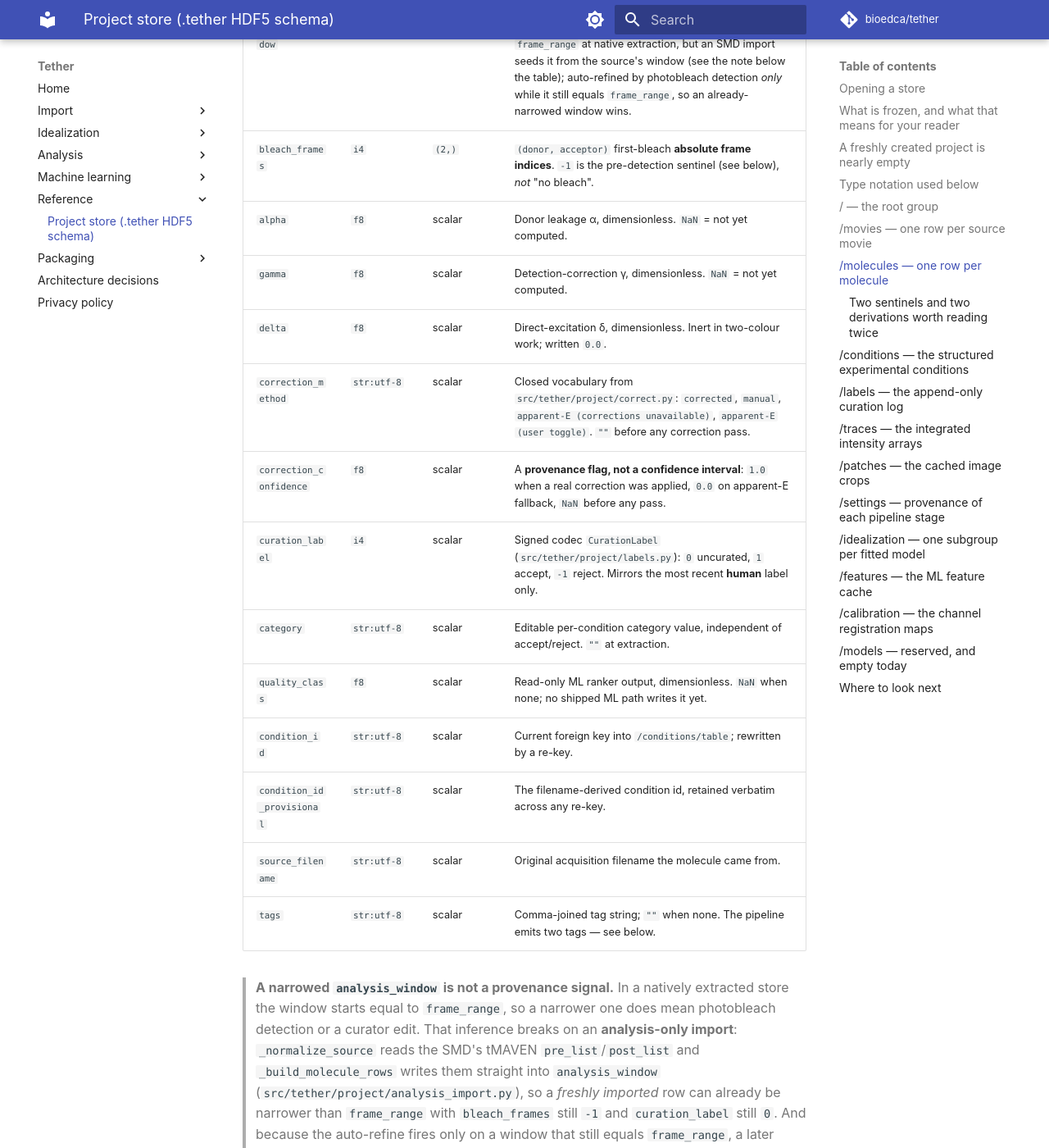
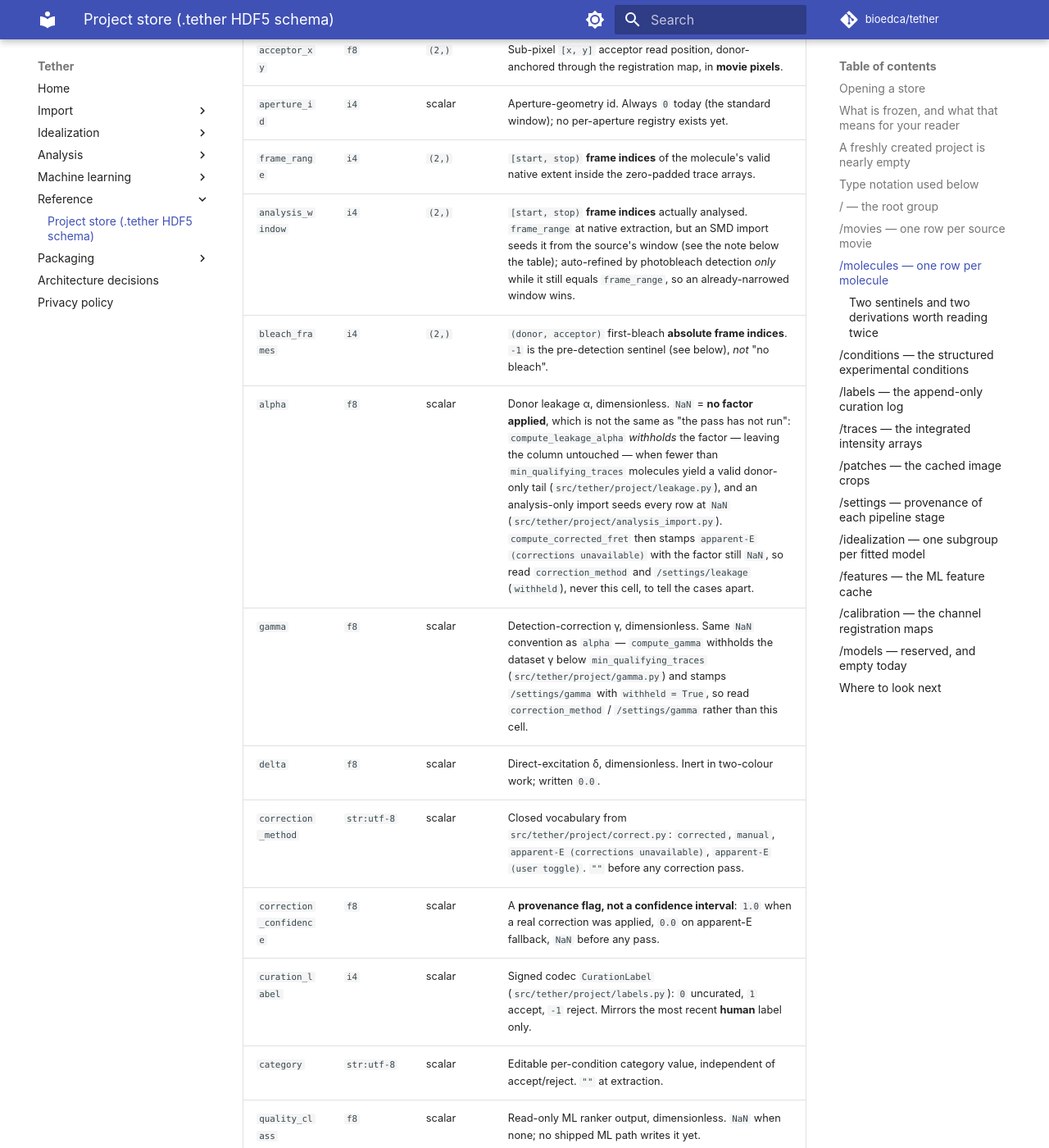
Before and after one commit to bioedca/tether, an MkDocs documentation site: the page built from docs/reference/tether-format.md, in a window 1280 px wide and 1400 px high, scrolled down 7991 px. Shown: the whole window at 82% size. Built offline with MkDocs 1.6.1 and Material for MkDocs 9.7.7, drawn with Linux system fonts in a browser that asks for light colours; comment, search, counter and statistics services are not loaded; the version menu is left out; some of the changed text lies outside the part shown.

Commit message:
docs(reference): correct six store-schema claims the review flagged

```diff
--- a/docs/reference/tether-format.md
+++ b/docs/reference/tether-format.md
@@ -156,7 +156,7 @@
 | Store provenance | Writer | What differs |
 |---|---|---|
 | Native extraction | `write_extraction` (`src/tether/imaging/extract.py`) | The full record: `/movies` rows, coordinates, all six `/traces` layers, `/patches`. |
-| Deep-LASI reconstruction | `reconstruct_project` (`src/tether/project/reconstruct.py`) | Also goes through `write_extraction`, so the layout is identical — but the trace values are the legacy `.mat` series copied verbatim, **not** an integration this build performed. |
+| Deep-LASI reconstruction | `reconstruct_project` (`src/tether/project/reconstruct.py`) | Also goes through `write_extraction`, so the `/movies`, `/molecules`, `/traces` and `/patches` layout is the same — but the trace values are the legacy `.mat` series copied verbatim, **not** an integration this build performed, and **no calibration is written**: `reconstruct_project` never calls `write_calibration`, so `/calibration` stays empty, `/movies.calibration_id` is `""` and the channel crop/rotation/flip fields are all zero. |
 | Analysis-only import | `import_analysis_only_project` (`src/tether/project/analysis_import.py`) | No `/movies` rows, `movie_id = ""`, `donor_xy`/`acceptor_xy` `NaN`, `/patches` empty, only the two corrected `/traces` layers. |
 | Subset export | `export_subset_tether` (`src/tether/project/export.py`) | A new store: `/molecules` rows copied verbatim (so `movie_id` survives as a **dangling** key), no `/movies` rows, corrected `/traces` only unless `include_raw=True`. |
 
@@ -212,7 +212,7 @@
 | `width` | `i4` | scalar | Full-frame width, **pixels** — the whole frame, before the two-channel split. |
 | `pixel_dtype` | `str:utf-8` | scalar | On-disk pixel dtype string, e.g. `>u2` (`src/tether/io/movie.py`). |
 | `byteorder` | `str:utf-8` | scalar | `>` (big-endian) or `<` (little-endian). |
-| `frame_time` | `f8` | scalar | **Seconds per frame**, from the ImageJ `finterval` tag or a Deep-LASI `FrameTime`; `0.0` when the source declares none. |
+| `frame_time` | `f8` | scalar | **Seconds per frame**, read only from the movie TIFF's ImageJ `finterval` tag, and only when it is finite and positive (`_read_frame_time`, `src/tether/io/movie.py`); `0.0` otherwise. A **Deep-LASI reconstruction** is no exception — it builds this row from the raw TIFF as well, and the shipped `.tdat`/`.mat` decode reads no `FrameTime`, so a reconstructed store does **not** preserve a Deep-LASI timebase. |
 | `head_tail_hash` | `str:utf-8` | scalar | Reserved partial-content digest for the fast signature; no shipped writer sets it (stays `""`). |
 | `calibration_id` | `str:utf-8` | scalar | Join key into `/calibration`. |
 | `donor_crop` | `i4` | `(4,)` | `[y1, x1, y2, x2]`, **1-based inclusive** pixel bounds (`src/tether/imaging/split.py`). All-zero means full frame / unspecified. |
@@ -246,8 +246,8 @@
 | `frame_range` | `i4` | `(2,)` | `[start, stop)` **frame indices** of the molecule's valid native extent inside the zero-padded trace arrays. |
 | `analysis_window` | `i4` | `(2,)` | `[start, stop)` **frame indices** actually analysed. `frame_range` at native extraction, but an SMD import seeds it from the source's window (see the note below the table); auto-refined by photobleach detection *only* while it still equals `frame_range`, so an already-narrowed window wins. |
 | `bleach_frames` | `i4` | `(2,)` | `(donor, acceptor)` first-bleach **absolute frame indices**. `-1` is the pre-detection sentinel (see below), *not* "no bleach". |
-| `alpha` | `f8` | scalar | Donor leakage α, dimensionless. `NaN` = not yet computed. |
-| `gamma` | `f8` | scalar | Detection-correction γ, dimensionless. `NaN` = not yet computed. |
+| `alpha` | `f8` | scalar | Donor leakage α, dimensionless. `NaN` = **no factor applied**, which is not the same as "the pass has not run": `compute_leakage_alpha` *withholds* the factor — leaving the column untouched — when fewer than `min_qualifying_traces` molecules yield a valid donor-only tail (`src/tether/project/leakage.py`), and an analysis-only import seeds every row at `NaN` (`src/tether/project/analysis_import.py`). `compute_corrected_fret` then stamps `apparent-E (corrections unavailable)` with the factor still `NaN`, so read `correction_method` and `/settings/leakage` (`withheld`), never this cell, to tell the cases apart. |
+| `gamma` | `f8` | scalar | Detection-correction γ, dimensionless. Same `NaN` convention as `alpha` — `compute_gamma` withholds the dataset γ below `min_qualifying_traces` (`src/tether/project/gamma.py`) and stamps `/settings/gamma` with `withheld = True`, so read `correction_method` / `/settings/gamma` rather than this cell. |
 | `delta` | `f8` | scalar | Direct-excitation δ, dimensionless. Inert in two-colour work; written `0.0`. |
 | `correction_method` | `str:utf-8` | scalar | Closed vocabulary from `src/tether/project/correct.py`: `corrected`, `manual`, `apparent-E (corrections unavailable)`, `apparent-E (user toggle)`. `""` before any correction pass. |
 | `correction_confidence` | `f8` | scalar | A **provenance flag, not a confidence interval**: `1.0` when a real correction was applied, `0.0` on apparent-E fallback, `NaN` before any pass. |
@@ -372,8 +372,8 @@
 |---|---|---|---|
 | `molecule_key` | `str:utf-8` | scalar | Join key into `/molecules.molecule_key` — the cross-file key, so labels survive split-file merge-back. |
 | `labeler` | `str:utf-8` | scalar | Curator identity; defaults to the OS login, or `unknown`. |
-| `timestamp` | `str:utf-8` | scalar | ISO-8601 UTC with an explicit offset, e.g. `2026-07-21T00:52:09.949494+00:00`. |
-| `source_file` | `str:utf-8` | scalar | Basename of the `.tether` the event was logged in. |
+| `timestamp` | `str:utf-8` | scalar | Offset-aware ISO-8601, e.g. `2026-07-21T00:52:09.949494+00:00`. Tether's own writes are UTC, but the writer only requires an explicit offset (`set_curation_label`, `src/tether/project/labels.py`), so a merged-in row may carry another one. |
+| `source_file` | `str:utf-8` | scalar | Caller-supplied source provenance, stored **verbatim**; it only *defaults* to the basename of the `.tether` being curated (`set_curation_label`, `src/tether/project/labels.py`). Not always a `.tether` name — the Deep-LASI reconstruction seeds its `deeplasi-provisional` rows with the acquisition filename instead (`parsed.source_filename`, `src/tether/project/reconstruct.py`). |
 | `source` | `str:utf-8` | scalar | Closed vocabulary (`src/tether/project/labels.py`): `human`, `deeplasi-provisional`, `cross-condition-seed`. The latter two are provisional cold-start priors. |
 | `weight` | `f8` | scalar | Effective training weight, dimensionless. Human labels are `1.0`; provisional weights decay as human labels accrue and this column is **rewritten** at retrain. |
 | `label_value` | `i4` | scalar | The same signed codec as `curation_label`: `0` uncurated, `1` accept, `-1` reject. |
@@ -436,8 +436,11 @@
 
 In a **natively extracted** store each entry is the **temporal mean** image crop for
 that molecule and channel, in `(row, col)` image order, centred on the molecule's
-rounded coordinate; a molecule whose window falls outside the frame yields an all-zero
-patch (`_mean_patches` in `src/tether/imaging/extract.py`). The default window is 21 px
+rounded coordinate. `_mean_patches` (`src/tether/imaging/extract.py`) zero-fills a
+molecule whose window falls outside the frame, but no such molecule reaches disk:
+`colocalize` keeps only molecules whose window fits in **both** channels, and
+`write_extraction` refuses the whole write if any integrated trace is invalid
+(`_validate_alignment` — "refusing to write an all-zero trace"). The default window is 21 px
 (`extract_molecules(..., window=21)`); the value actually used is recorded as
 `/settings/extraction@window`. Row order matches `/molecules/table`. A subset export
 carries both stacks, row-subset to the exported molecules; **analysis-only imports
@@ -451,10 +454,12 @@
 > `reconstruct_project` call omits both), so in practice **every** reconstructed store's
 > `/patches` are entirely zero: a real reconstruction of the committed 4-molecule
 > UCKOPSB `.mat` writes `donor` and `acceptor` of shape `(4, 21, 21)` float32 with
-> `max() == 0.0`. An all-zero patch therefore means "out-of-frame native crop" *only*
-> in a natively extracted store. Check the store's provenance first —
-> `/settings/extraction@profile_json` carries `"source": "m7-deeplasi-reconstruction"`
-> for this path — rather than inferring anything from the pixels.
+> `max() == 0.0`. Do **not** read an all-zero patch as an out-of-frame crop in any
+> store: the native writer rejects those before they reach disk, so a zero patch is
+> either a reconstruction placeholder or a genuinely dark in-frame crop. Check the
+> store's provenance first — `/settings/extraction@profile_json` carries
+> `"source": "m7-deeplasi-reconstruction"` for this path — rather than inferring
+> anything from the pixels.
 
 ## `/settings` — provenance of each pipeline stage
 
```
